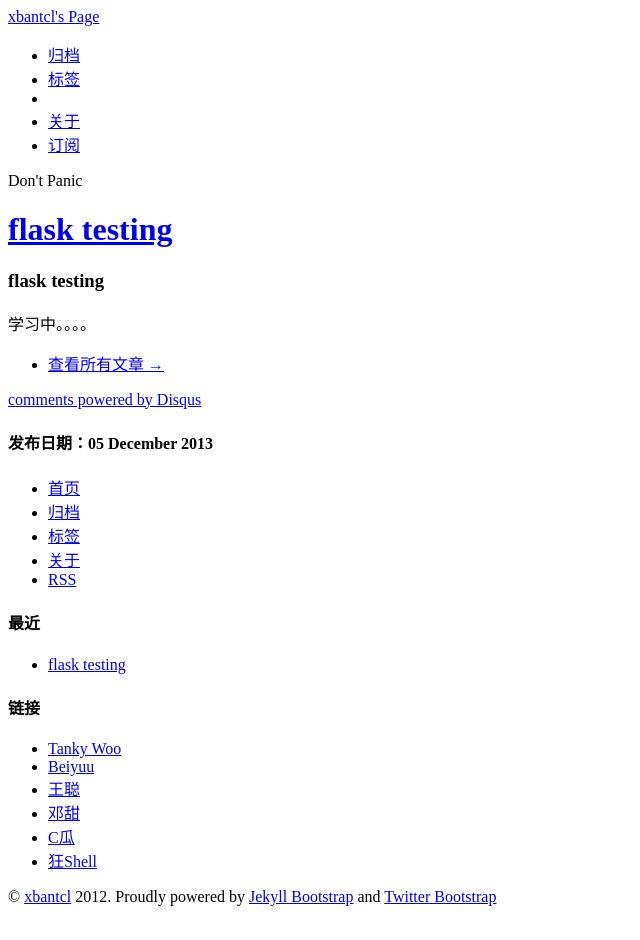
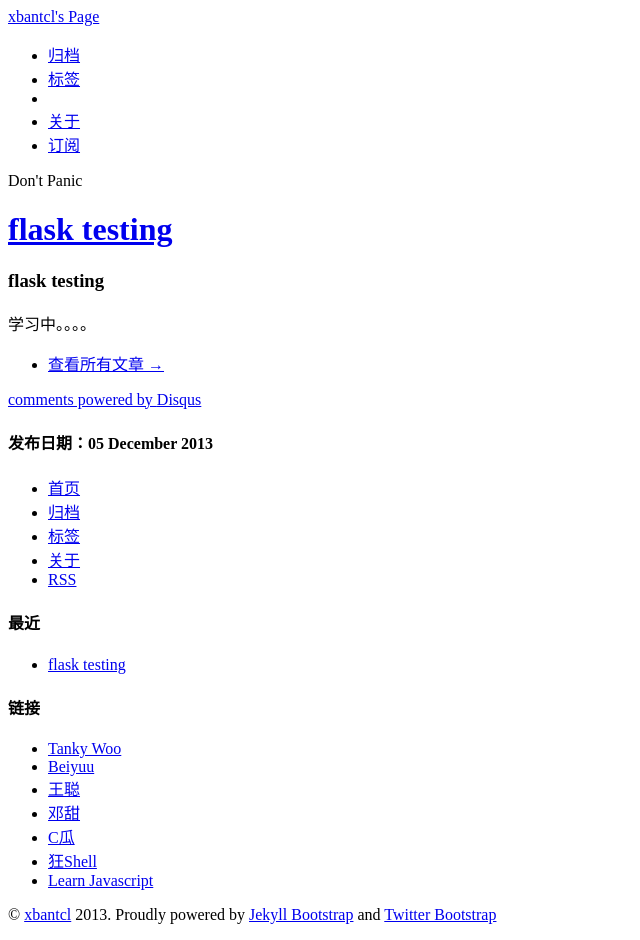
Before and after one commit to xbantcl/xbantcl.github.io, a Jekyll site: the page built from index.md, in a window 1280 px wide. Shown: the whole page, without its empty margins (0-640 px from the left). Built offline with Jekyll 4.4.1, drawn with Linux system fonts in a browser that asks for light colours; comment, search, counter and statistics services are not loaded.

Commit message:
add learn javascript link

```diff
--- a/_includes/themes/twitter/default.html
+++ b/_includes/themes/twitter/default.html
@@ -60,7 +60,7 @@
       </div>
 
       <footer>
-        <p>&copy; <a href="mailto:{{ site.author.email }}">xbantcl</a> 2012.
+        <p>&copy; <a href="mailto:{{ site.author.email }}">xbantcl</a> 2013.
           Proudly powered by <a href="http://jekyllbootstrap.com" target="_blank" title="The Definitive Jekyll Blogging Framework">Jekyll Bootstrap</a>
           and <a href="http://twitter.github.com/bootstrap/" target="_blank">Twitter Bootstrap</a>
         </p>
--- a/_includes/themes/twitter/index.html
+++ b/_includes/themes/twitter/index.html
@@ -79,6 +79,7 @@
 	<li><a href="http://helloworld.tk/" target="_blank" rel="nofollow">邓甜</a></li>
 	<li><a href="http://www.cguage.com/" target="_blank" rel="nofollow">C瓜</a></li>
 	<li><a href="http://www.crazyshell.org/blog/" target="_blank" rel="nofollow">狂Shell</a></li>
+	<li><a href="http://luchanghong.com/web/2013/07/06/learn-javascript.html" target="_blank" rel="nofollow">Learn Javascript</a></li>
       </ul>
     </nav>
 
```
Also changed, not shown: 1 other file.
